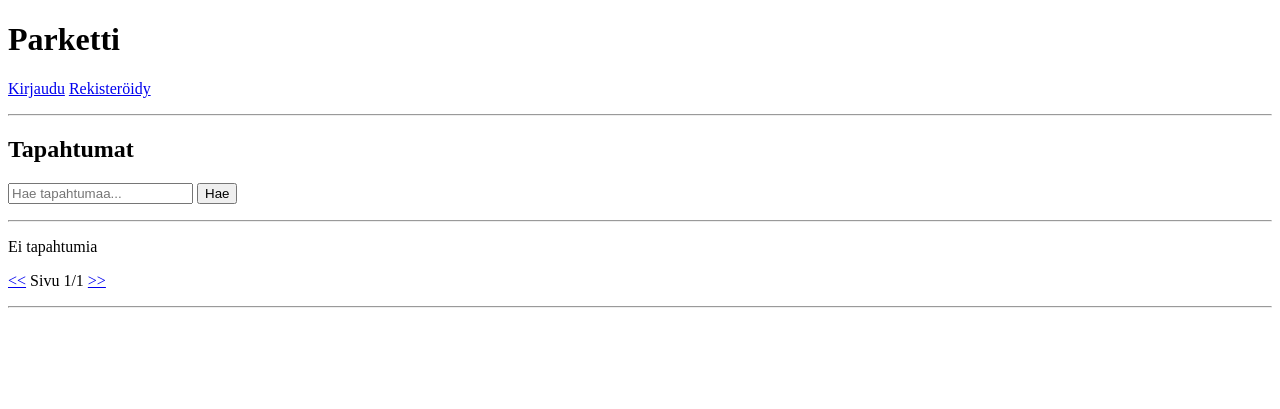
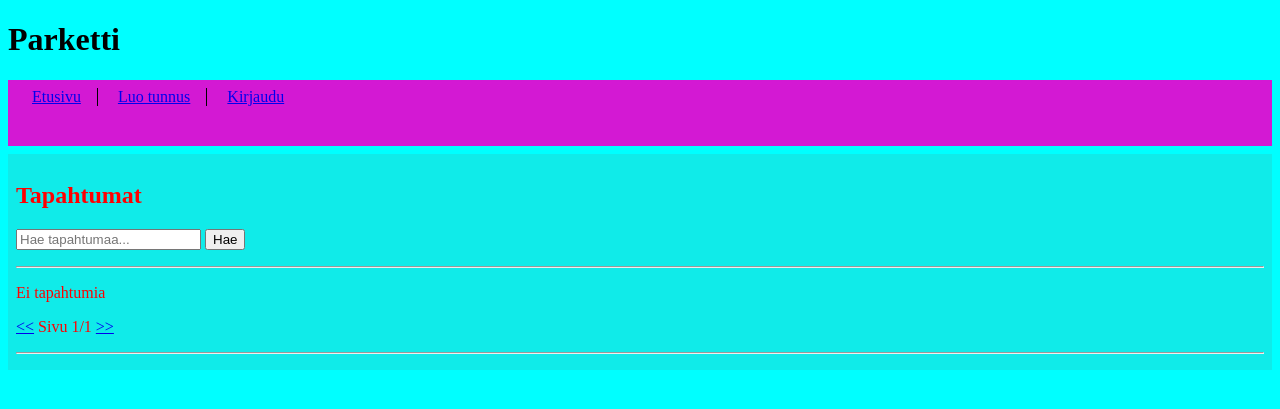
Before and after one commit to sirQuillotine/Parketti, a Flask app: page / in a window 1280 px wide. Shown: the top 409 px of the page. Run offline with Flask 3, Linux system fonts and the light colour scheme; data that the repository does not hold is empty.

Commit message:
Added css

```diff
--- /dev/null
+++ b/static/main.css
@@ -0,0 +1,69 @@
+header {
+  background-color: rgb(211, 25, 211);
+  color: rgb(255, 255, 255);
+  padding: 1em;
+  margin: 0.5em 0;
+}
+
+body{
+ background-color: aqua;
+}
+
+.content {
+  background-color: rgba(171, 36, 21, 0.091);
+  color: rgb(255, 0, 0);
+  padding: 0.5em;
+  margin: 0.5em 0;
+}
+
+.event {
+  background-color: rgba(171, 25, 149, 0.176);
+  color: rgb(255, 255, 255);
+  padding: 1em;
+  margin: 0.5em 0;
+}
+
+.nav {
+  background-color: rgb(211, 25, 211);
+  padding: 0.5em;
+  margin: 0.5em 0;
+  height: 50px;
+}
+
+.title
+{
+    font-size: 2em;
+    text-align: center;
+    margin: 0.5em 0;
+}
+
+
+
+
+nav {
+    text-align: center;
+}
+
+nav ul {
+    display: inline-block;
+    padding: 0;
+    margin: 0;
+}
+
+nav li {
+    display: inline-block;
+    padding: 0 1em;
+    margin: 0;
+}
+
+.nav-left {
+    float: left;
+}
+
+.nav-right {
+    float: right;
+}
+
+nav li:not(:last-of-type) {
+    border-right: 1px solid black;
+}
--- a/templates/index.html
+++ b/templates/index.html
@@ -1,39 +1,16 @@
-<!DOCTYPE html>
-<html>
+{% extends "layout.html" %}
 
-<head>
-  <title>Parketti</title>
-</head>
+{% block title %}Parketti{% endblock %}
 
-<body>
-  <h1>Parketti</h1>
-  {% if session.username %}
-  {% for message in get_flashed_messages() %}
-  <div class="info">
-    {{ message }}
-  </div>
-  {% endfor %}
-  <p>
-    Olet kirjautunut nimellä <a href="/user/{{ session.username }}">{{ session.username }}</a>
-    <a href="/logout">Kirjaudu ulos</a>
-  </p>
+{% block content %}
 
-    {% else %}
-  <p>
-    <a href="/login">Kirjaudu</a>
-    <a href="/register">Rekisteröidy</a>
-  </p>
-{% endif %}
-  <hr>
 
   <p>
       <h2>Tapahtumat</h2>
       {% if session.username %}
       <a href="/add">Lisää uusi tapahtuma</a>
       {% endif %}
-
   </p>
-
 
   <form action="/" method="get">
   <p>
@@ -44,19 +21,16 @@
     {% endif %}
     <input type="submit" value="Hae" />
   </p>
-
 </form>
-
 
 <hr>
   {% if not events %}
   <p>Ei tapahtumia</p>
   {% endif %}
 
-
   {% for event in events %}
-        <p>
-            <a href="/event/{{event.id}}">{{ event.title }}</a> |  {{event.start_time | format_datetime}}
+      <p class="event">
+          <a href="/event/{{event.id}}" class="title">{{ event.title }}</a> |  {{event.start_time | format_datetime}}
           <br />
           {{ event.content | show_lines}}, lisännyt <a href="/user/{{ event.username }}">{{ event.username }}</a>
       </p>
@@ -74,7 +48,4 @@
   <a href="/{{ page + 1 }}">&gt;&gt;</a>
   </p>
   <hr />
-</body>
-
-
-</html>
+{% endblock %}
--- /dev/null
+++ b/templates/layout.html
@@ -0,0 +1,39 @@
+<!DOCTYPE html>
+<html>
+
+<head>
+  <title>{% block title %}{% endblock %}</title>
+  <link rel="stylesheet" href="/static/main.css">
+</head>
+
+<body>
+  <div class="header">
+    <h1>Parketti</h1>
+  </div>
+
+  <div class="nav">
+    <nav>
+      <ul class="nav-left">
+        <li><a href="/">Etusivu</a></li>
+        <li><a href="/register">Luo tunnus</a></li>
+        {% if session.username %}
+        <li><a href="/logout">Kirjaudu ulos</a></li>
+
+        {% else %}
+        <li><a href="/login">Kirjaudu</a></li>
+        {% endif %}
+      </ul>
+      <ul class="nav-right">
+        {% if session.username %}
+          <li>Olet kirjautunut nimellä <a href="/user/{{ session.username }}">{{ session.username }}</a></li>
+        {% endif %}
+      </ul>
+    </nav>
+  </div>
+
+  <div class="content">
+    {% block content %}{% endblock %}
+  </div>
+</body>
+
+</html>
```
Also changed, not shown: 1 other file. Lines whose indentation alone changed are shown as unchanged.
